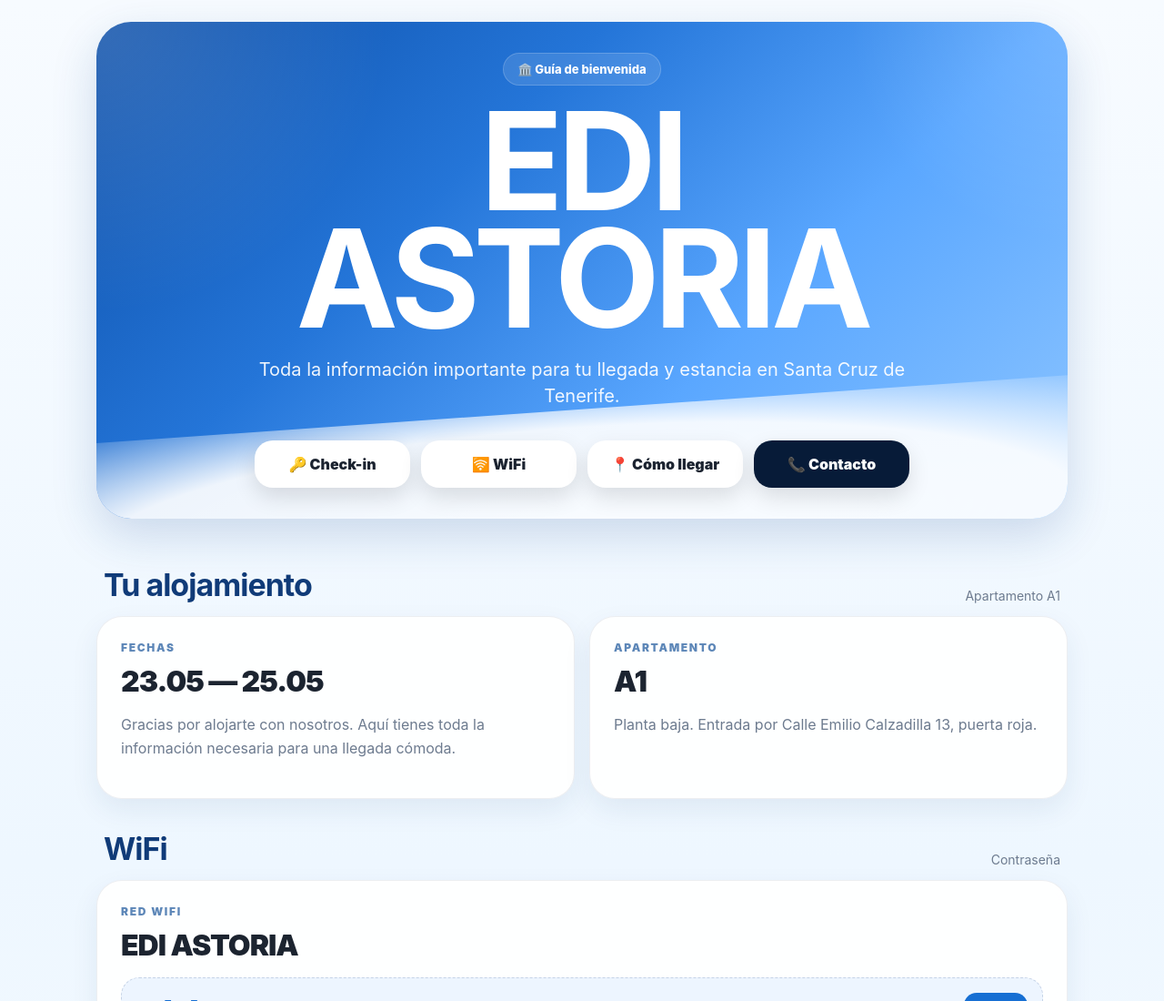
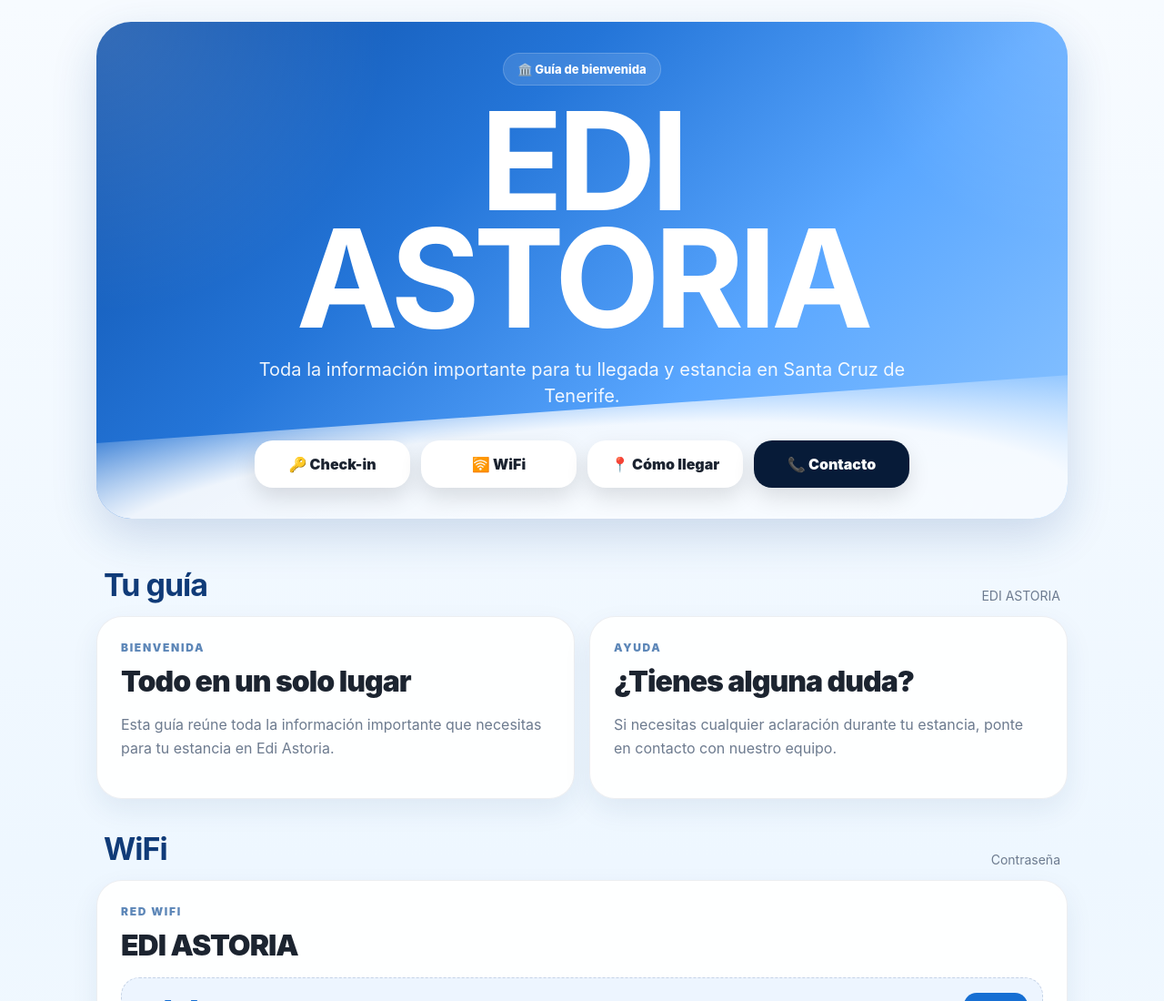
Before and after one commit to maavsl/EDI, a plain HTML site: page index.html in a window 1280 px wide. Shown: the top 1100 px of the page at 91% size. Drawn offline with Linux system fonts and the light colour scheme.

Commit message:
EDI Astoria final demo

```diff
--- a/index.html
+++ b/index.html
@@ -1,4 +1,5 @@
 <!DOCTYPE html>
+
 <html lang="es">
 <head>
   <meta charset="UTF-8" />
@@ -728,31 +729,31 @@
     </div>
 
   </header>
+  <main>
 
-  <main>
 <section class="section">
   <div class="section-title">
-        <h2>Tu alojamiento</h2>
-        <span>Apartamento A1</span>
+    <h2>Tu guía</h2>
+    <span>EDI ASTORIA</span>
   </div>
 
   <div class="grid two">
 
     <div class="card big">
-          <div class="label">Fechas</div>
-          <div class="value">23.05 — 25.05</div>
+      <div class="label">Bienvenida</div>
+      <div class="value">Todo en un solo lugar</div>
 
       <p class="muted">
-            Gracias por alojarte con nosotros. Aquí tienes toda la información necesaria para una llegada cómoda.
+        Esta guía reúne toda la información importante que necesitas para tu estancia en Edi Astoria.
       </p>
     </div>
 
     <div class="card big">
-          <div class="label">Apartamento</div>
-          <div class="value">A1</div>
+      <div class="label">Ayuda</div>
+      <div class="value">¿Tienes alguna duda?</div>
 
       <p class="muted">
-            Planta baja. Entrada por Calle Emilio Calzadilla 13, puerta roja.
+        Si necesitas cualquier aclaración durante tu estancia, ponte en contacto con nuestro equipo.
       </p>
     </div>
 
```
Lines whose indentation alone changed are shown as unchanged.
